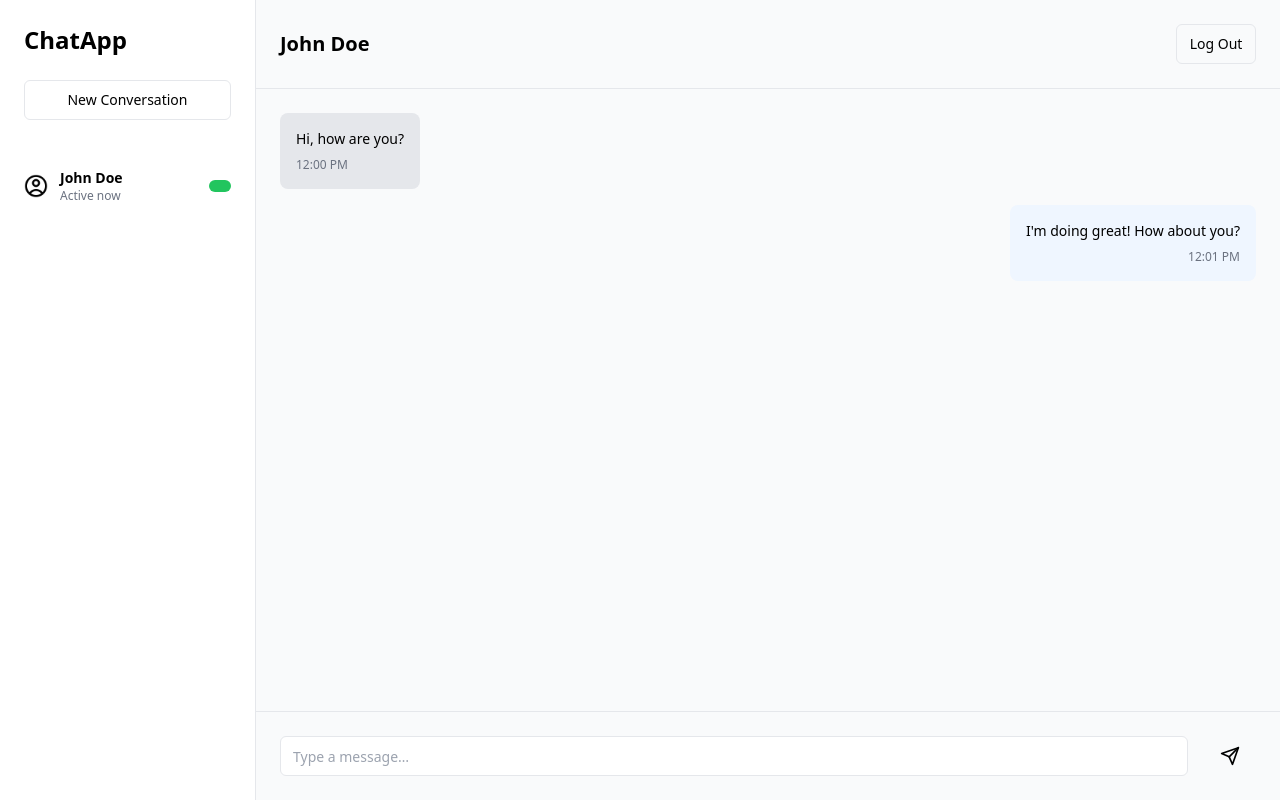
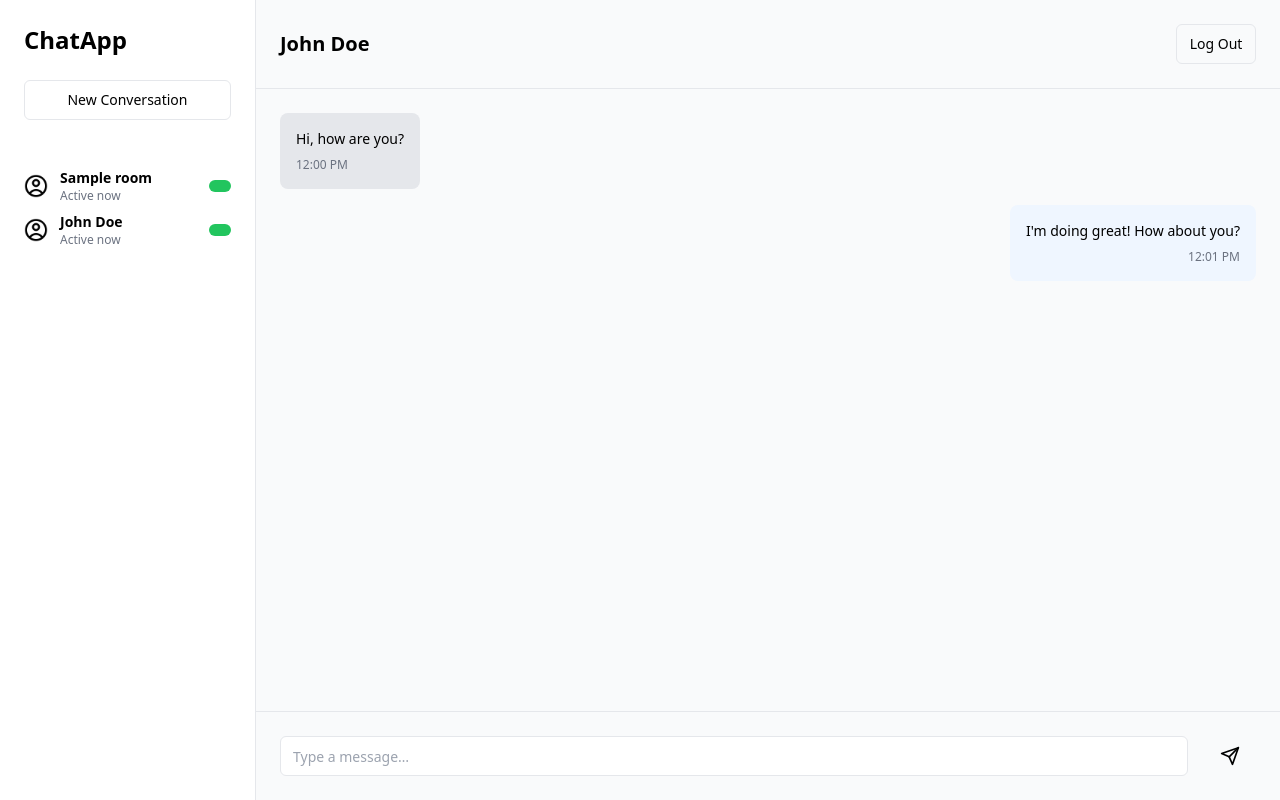
Before and after one commit to OndrejKulhavy/ChatApp, a Flask app: template app/templates/app.html in a window 1280 px wide. Run offline with Flask 3, Linux system fonts and the light colour scheme; the template is opened without the code that fills it: most values are stand-ins (such as "Sample title", 1, 10 or a date in 2020); some libraries are stand-ins or nearby versions.

Commit message:
feat: rooms

```diff
--- a/app/app.py
+++ b/app/app.py
@@ -36,7 +36,11 @@ def chat():
     if 'logged_in' not in session:
         return redirect(url_for('login'))
 
-    return render_template('app.html')
+    with connection.cursor() as cur:
+        cur.execute('CALL GET_ROOMS_BY_USERNAME(%s)', [session['username']])
+        rooms = cur.fetchall()
+
+    return render_template('chat.html', rooms=rooms)
 
 
 @app.route('/login', methods=['GET', 'POST'])
--- a/app/templates/app.html
+++ b/app/templates/app.html
@@ -19,7 +19,19 @@
                 </button>
             </div>
         </div>
-        <nav class="flex-1 overflow-y-auto p-6 space-y-2">
+        <nav id="rooms" class="flex-1 overflow-y-auto p-6 space-y-2">
+
+            {%for room in rooms%}
+            <div class="flex items-center space-x-3">
+                <img src="https://raw.githubusercontent.com/OndrejKulhavy/ChatApp/main/db/data/user_profile_picture.png"
+                     width="24" height="24">
+                <div class="flex-1">
+                    <h2 class="text-sm font-semibold">{{room['room_name']}}</h2>
+                    <p class="text-xs text-gray-500">Active now</p></div>
+                <div class="inline-flex items-center border px-2.5 py-0.5 text-xs font-semibold transition-colors focus:outline-none focus:ring-2 focus:ring-ring focus:ring-offset-2 border-transparent text-primary-foreground hover:bg-primary/80 h-3 w-3 rounded-full bg-green-500"></div>
+            </div>
+            {%endfor%}
+
             <div class="flex items-center space-x-3">
                 <img src="https://raw.githubusercontent.com/OndrejKulhavy/ChatApp/main/db/data/user_profile_picture.png"
                      width="24" height="24">
```
Also changed, not shown: db/tables.sql (+9 -0 lines).
